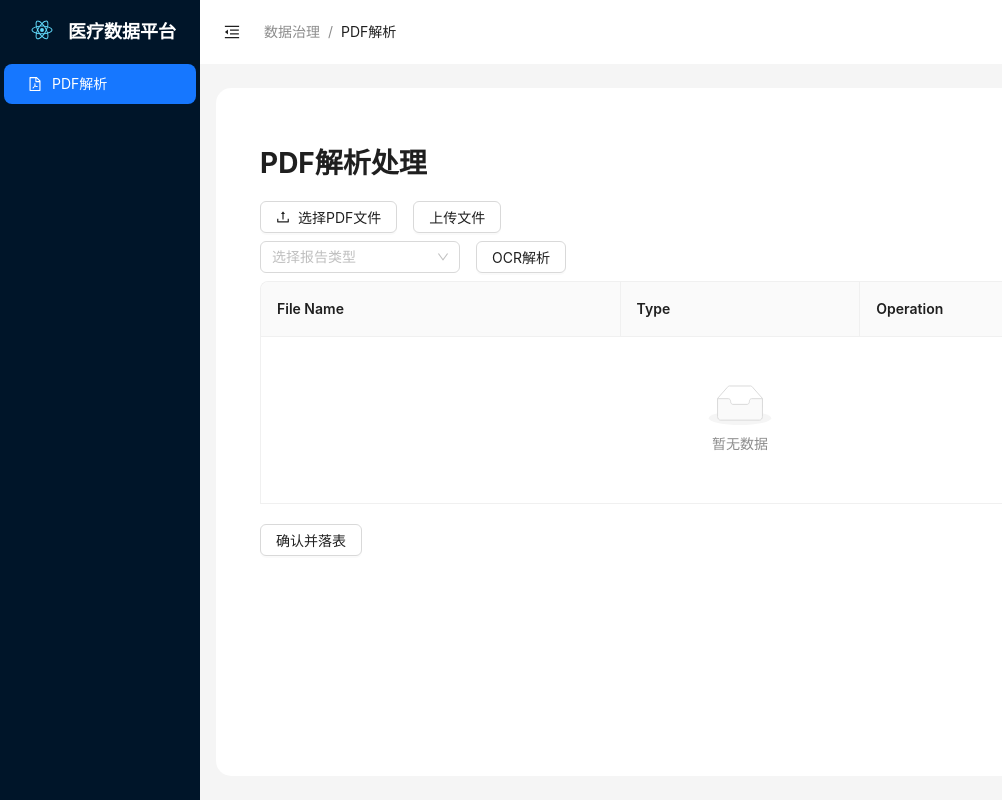
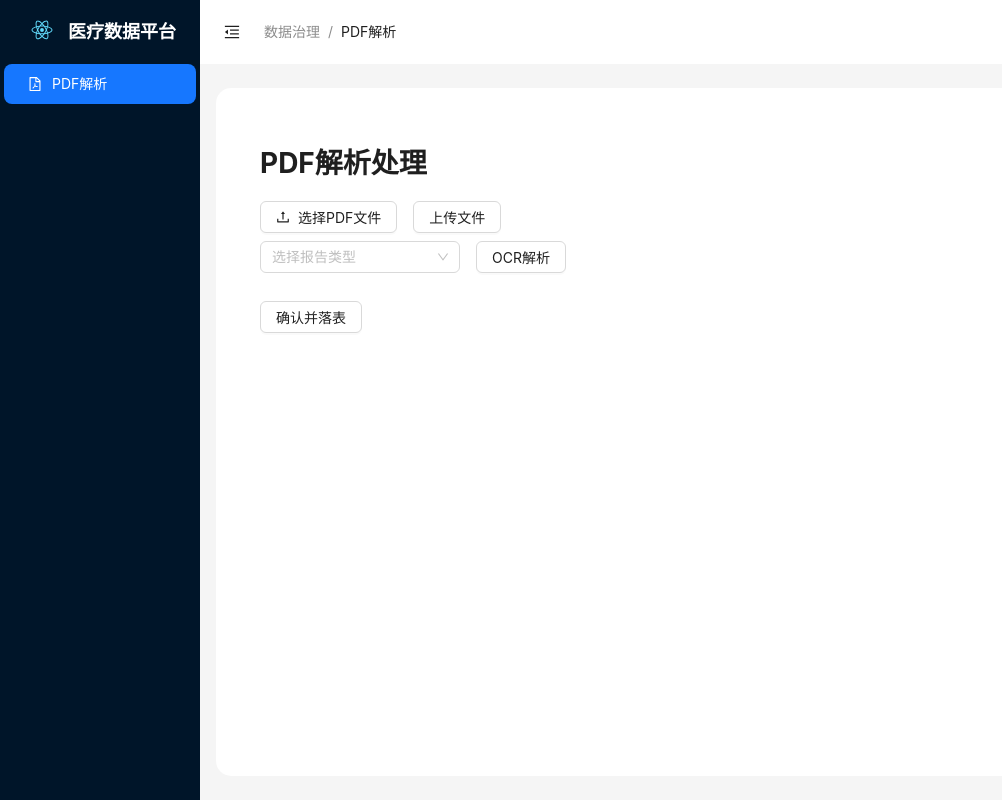
Before and after one commit to xiaoMartintin/Medical-Data-Governance-Platform, a React (Create React App) app in the folder ist-frontend/: page /pdf-analysis in a window 1280 px wide. Shown: the whole page, without its empty margins (0-1002 px from the left). Built offline with nearby package versions, Linux system fonts and the light colour scheme.

Commit message:
识别结果展示修改

```diff
--- a/ist-frontend/src/pages/PDFPage.js
+++ b/ist-frontend/src/pages/PDFPage.js
@@ -1,5 +1,5 @@
 import React, { useState } from 'react'
-import { Upload, Button, Select, Table, Form, Input, Modal, Layout, Space, Row, Col, message, Spin, Popover } from 'antd'
+import { Upload, Button, Select, Card, Form, Input, Modal, Layout, Space, Row, Col, message, Spin } from 'antd'
 import { UploadOutlined } from '@ant-design/icons'
 import { submitFile, ocr_ct, ocr_mr } from '../service/file'
 
@@ -9,8 +9,8 @@ const { Content, Header } = Layout
 const PdfPage = () => {
   const [fileList, setFileList] = useState([])
   const [reportType, setReportType] = useState(null)
-  const [editingRecord, setEditingRecord] = useState(null)
-  const [isEditModalVisible, setIsEditModalVisible] = useState(false)
+  const [currentRecord, setCurrentRecord] = useState(null)
+  const [isDetailModalVisible, setIsDetailModalVisible] = useState(false)
   const [isDbModalVisible, setIsDbModalVisible] = useState(false)
   const [ids, setIds] = useState([])
   const [info, setInfo] = useState([])
@@ -38,7 +38,6 @@ const PdfPage = () => {
       const formData = new FormData()
       formData.append('file', fileList[i].originFileObj)
       submitFile(formData, (data) => {
-        //console.log(formData.get('file'))
         if (data) {
           console.log(data)
           newIds.push(data._id)
@@ -119,75 +118,15 @@ const PdfPage = () => {
     setIds([])
   }
 
-  const showEditModal = (record) => {
-    setEditingRecord(record)
-    setIsEditModalVisible(true)
+  const showDetailModal = (record) => {
+    setCurrentRecord(record)
+    setIsDetailModalVisible(true)
   }
 
-  const handleEditSave = () => {
-    form.validateFields()
-      .then(values => {
-        const newData = [...info]
-        const index = newData.findIndex(item => editingRecord.key === item.key)
-        if (index > -1) {
-          const item = newData[index]
-          newData.splice(index, 1, { ...item, ...values, content: { ...editingRecord.content, ...values.content } })
-          setInfo(newData)
-          setEditingRecord(null)
-          setIsEditModalVisible(false)
-        }
-      })
-      .catch(info => {
-        console.log('Validate Failed:', info)
-      })
+  const handleDetailCancel = () => {
+    setCurrentRecord(null)
+    setIsDetailModalVisible(false)
   }
-
-  const handleEditCancel = () => {
-    setEditingRecord(null)
-    setIsEditModalVisible(false)
-  }
-
-  const baseColumns = [
-    {
-      title: 'File Name',
-      dataIndex: 'name',
-      key: 'name',
-    },
-    {
-      title: 'Type',
-      dataIndex: 'type',
-      key: 'type',
-    },
-  ]
-
-  //自适应展示column
-  const dynamicColumns = info.length > 0
-    ? Object.keys(info[0].content).map(key => ({
-      title: key.charAt(0).toUpperCase() + key.slice(1),
-      dataIndex: ['content', key],
-      key: key,
-      render: (text) => (
-        <Popover content={text} title={key.charAt(0).toUpperCase() + key.slice(1)}>
-          <span>{text.length > 15 ? `${text.substring(0, 15)}...` : text}</span>
-        </Popover>
-      )
-    }))
-    : []
-
-  const columns = [
-    ...baseColumns,
-    ...dynamicColumns,
-    {
-      title: 'Operation',
-      dataIndex: 'operation',
-      key: 'operation',
-      render: (_, record) => (
-        <Button type='link' onClick={() => showEditModal(record)}>
-          Edit
-        </Button>
-      ),
-    },
-  ]
 
   const handleTestConnection = () => {
     form.validateFields(['dbType', 'dbHost', 'dbPort', 'dbName', 'dbUser', 'dbPassword'])
@@ -204,16 +143,16 @@ const PdfPage = () => {
   const [dbForm] = Form.useForm()
 
   const renderContentFields = () => {
-    if (!editingRecord) return null
+    if (!currentRecord) return null
 
-    return Object.keys(editingRecord.content).map(key => (
+    return Object.keys(currentRecord.content).map(key => (
       <Form.Item
         key={key}
         name={['content', key]}
         label={key.charAt(0).toUpperCase() + key.slice(1)}
         rules={[{ required: true, message: `Please input ${key}!` }]}
       >
-        <Input.TextArea />
+        <Input.TextArea defaultValue={currentRecord.content[key]} readOnly />
       </Form.Item>
     ))
   }
@@ -286,13 +225,18 @@ const PdfPage = () => {
               </Spin>
             </Col>
           </Row>
-          <Table
-            bordered
-            dataSource={info}
-            columns={columns}
-            rowClassName="editable-row"
-            pagination={false}
-          />
+          <Row gutter={[16, 16]}>
+            {info.map(record => (
+              <Col key={record.key} span={8}>
+                <Card
+                  title={record.name}
+                  extra={<Button type='link' onClick={() => showDetailModal(record)}>查看详情</Button>}
+                >
+                  <p>类型: {record.type}</p>
+                </Card>
+              </Col>
+            ))}
+          </Row>
         </Space>
         <Button onClick={handleConfirm} style={{ marginTop: '20px' }}>
           确认并落表
@@ -354,32 +298,12 @@ const PdfPage = () => {
           <Button onClick={handleTestConnection}>测试连接</Button>
         </Modal>
         <Modal
-          title="Edit Record"
-          open={isEditModalVisible}
-          onOk={handleEditSave}
-          onCancel={handleEditCancel}
+          title="Detail Record"
+          open={isDetailModalVisible}
+          onCancel={handleDetailCancel}
+          footer={null}
         >
-          <Form
-            form={form}
-            initialValues={editingRecord}
-          >
-            <Form.Item
-              name="name"
-              label="File Name"
-              rules={[{ required: true, message: 'Please input the file name!' }]}
-            >
-              <Input />
-            </Form.Item>
-            <Form.Item
-              name="type"
-              label="Type"
-              rules={[{ required: true, message: 'Please select the type!' }]}
-            >
-              <Select>
-                <Option value="Type A">Type A</Option>
-                <Option value="Type B">Type B</Option>
-              </Select>
-            </Form.Item>
+          <Form layout="vertical">
             {renderContentFields()}
           </Form>
         </Modal>
```
